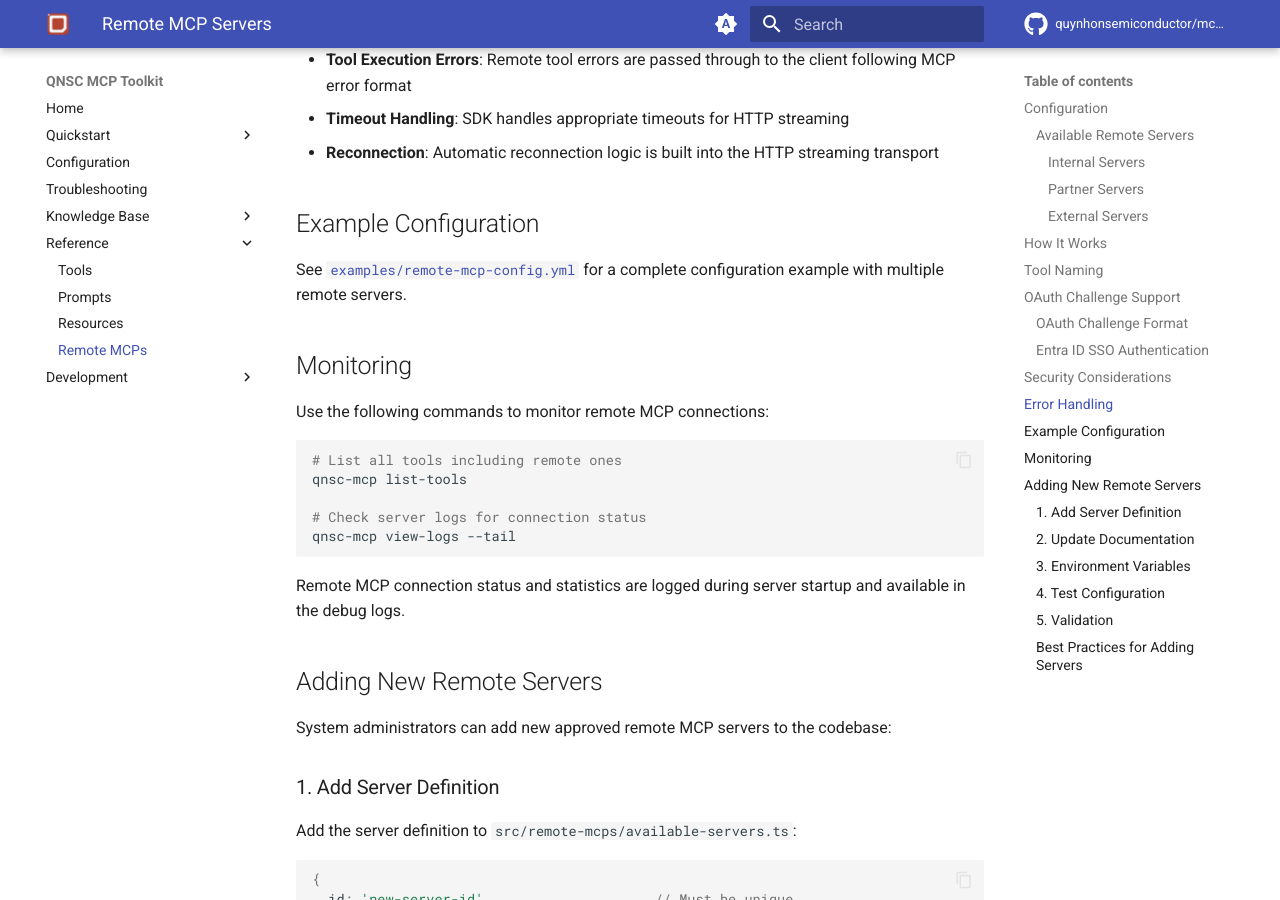
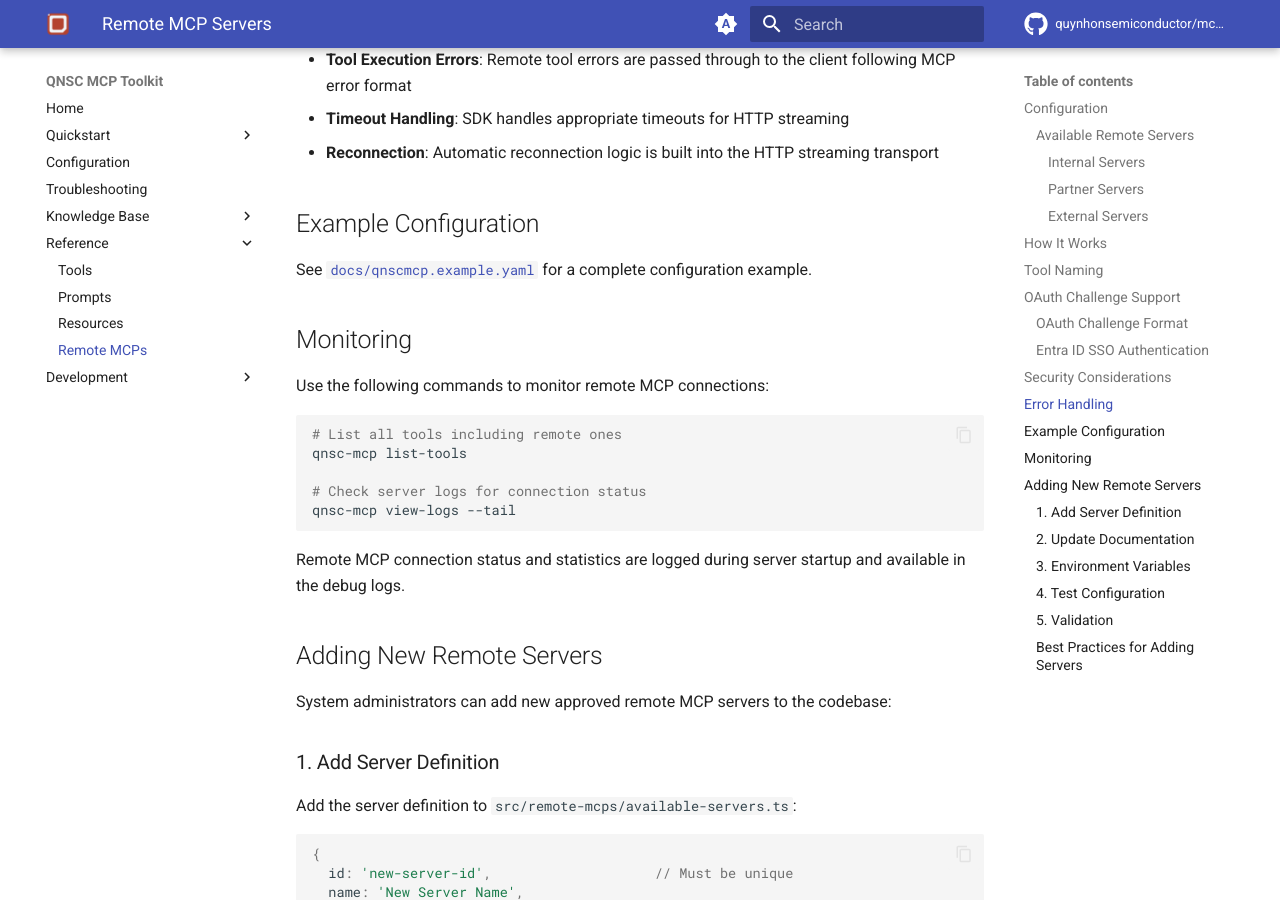
Before and after one commit to quynhonsemiconductor/mcp-tools, an MkDocs documentation site: the page built from docs/src/reference/remotes/index.md, in a window 1280 px wide and 900 px high, scrolled down 3088 px. Built offline with MkDocs 1.6.1 and Material for MkDocs 9.7.7, drawn with Linux system fonts in a browser that asks for light colours; comment, search, counter and statistics services are not loaded.

Commit message:
docs: publish the documentation site, and trim the README
The site was written for GitHub Pages and never published. mkdocs.yml has carried
site_url: https://quynhonsemiconductor.github.io/mcp-tools/ from the beginning, with a
Material theme, four page generators and twenty-eight authored pages — all of it visible
only to someone who cloned the repository and read the markdown.

A workflow now builds it on any pull request touching docs and deploys from main.
Building and deploying are separate jobs so a pull request cannot publish: only the deploy
job holds pages: write. The build runs mkdocs --strict, because a site is worth having
only if its links work, and a warning nobody reads is not a check.

--strict earned its place immediately by failing on eight broken links. Seven were in
MCP-Bundling-Process.md, pointing at source files with relative paths that climb out of
the docs tree — they resolve for a reader browsing the repository and cannot resolve on a
published site, so they now point at the repository. The eighth referenced
examples/remote-mcp-config.yml, a file that does not exist anywhere; it now points at
qnscmcp.example.yaml, which does. Two hundred and thirty-nine pages build clean.

The README also lost what it did not need: TOOLS.md was linked four times, the release
process was described where a reader looking to install has no use for it, and the
documentation table listed files by location rather than by what someone wants from them.

```diff
--- a/docs/src/reference/remotes/index.md
+++ b/docs/src/reference/remotes/index.md
@@ -109,7 +109,7 @@ Remote MCP connections include robust error handling using the MCP SDK:
 
 ## Example Configuration
 
-See [`examples/remote-mcp-config.yml`](../examples/remote-mcp-config.yml) for a complete configuration example with multiple remote servers.
+See [`docs/qnscmcp.example.yaml`](https://github.com/quynhonsemiconductor/mcp-tools/blob/main/docs/qnscmcp.example.yaml) for a complete configuration example.
 
 ## Monitoring
 
```
Also changed, not shown: docs/src/development/MCP-Bundling-Process.md (+7 -7 lines), README.md, 1 other file.
